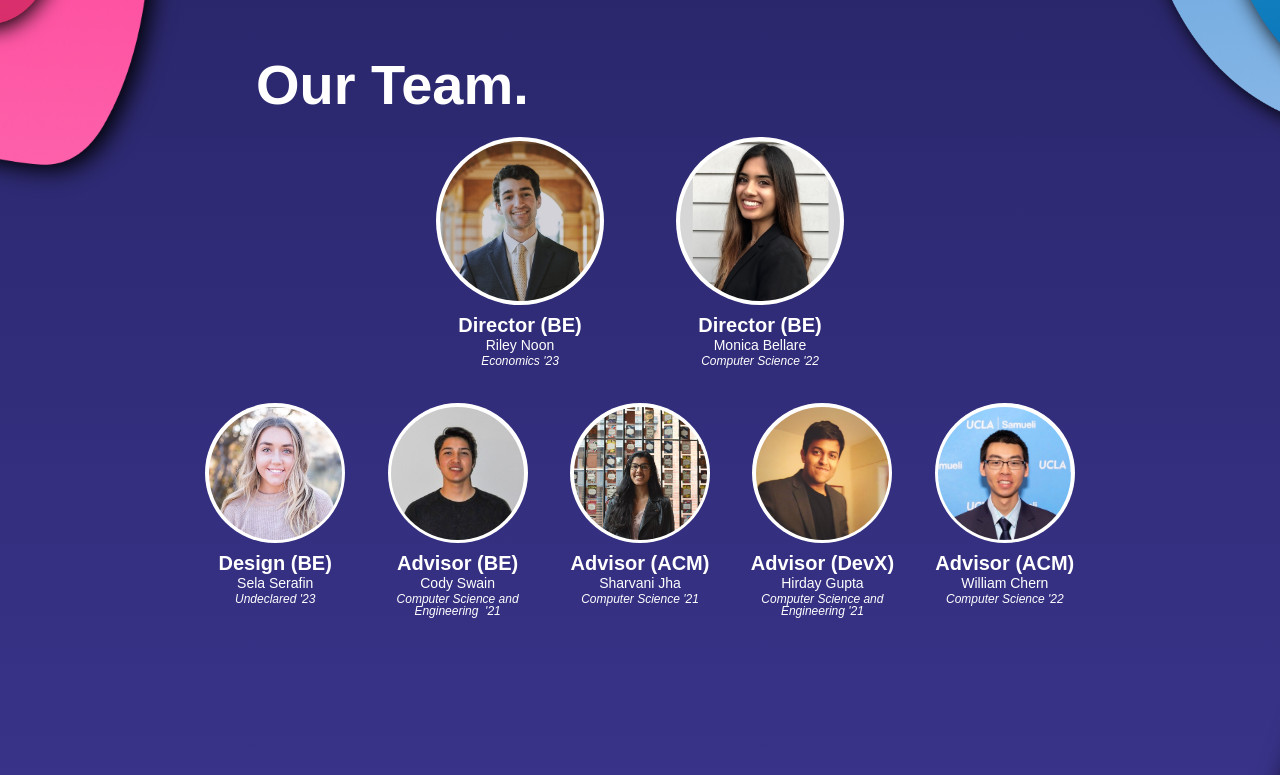
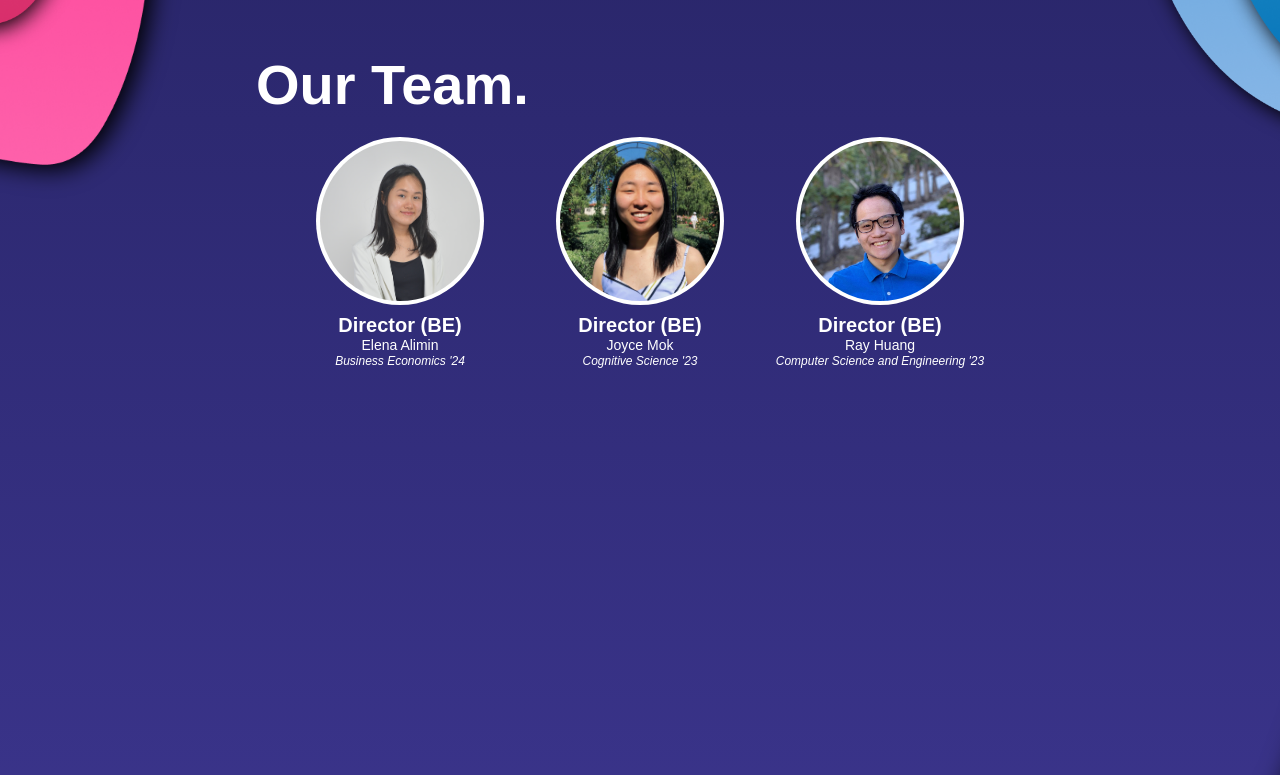
Before and after one commit to bruinlabs/bruinlabs.github.io, a plain HTML site: page index.html in a window 1280 px wide. Shown: the part 2040-2815 px from the top of the page. Drawn offline with nearby package versions, Linux system fonts and the light colour scheme; a script that the page names is missing.

Commit message:
change director pictures and profile

```diff
--- a/index.html
+++ b/index.html
@@ -35,10 +35,10 @@
         <h1 class="heading-2">Schedule.</h1>
         <div class="text-block-2">
           Weeks 1-2: Ideation Process <br>
-Weeks 3-4: Market &amp; Customer Research <br>
-Weeks 5-6: Minimum Viable Product Development <br>
-Weeks 7-8: Slide Building &amp; Demo Day <br>
-  </div>
+          Weeks 3-4: Market &amp; Customer Research <br>
+          Weeks 5-6: Minimum Viable Product Development <br>
+          Weeks 7-8: Slide Building &amp; Demo Day <br>
+        </div>
         <h1 class="heading-2">Our Team.</h1>
       </div>
     </div>
@@ -46,19 +46,25 @@ Weeks 7-8: Slide Building &amp; Demo Day <br>
       <div class="div-block-7">
         <div class="w-layout-grid grid">
           <div class="div-block-8">
-            <div class="div-block-10"><img src="images/riley_noon.jpeg" srcset="images/riley_noon-p-500.jpeg 500w, images/riley_noon.jpeg 800w" sizes="(max-width: 991px) 106.390625px, 159.59375px" alt="" class="image-38"></div>
+            <div class="div-block-10"><img src="images/elena.png" sizes="(max-width: 991px) 106.390625px, 159.59375px" alt="" class="image-38"></div>
             <h1 class="heading-10">Director (BE)</h1>
-            <div class="text-block-5">Riley Noon</div>
-            <div class="text-block-6">Economics &#x27;23</div>
+            <div class="text-block-5">Elena Alimin</div>
+            <div class="text-block-6">Business Economics &#x27;24</div>
           </div>
           <div class="div-block-8">
-            <div class="div-block-10"><img src="images/monica_bellare.jpeg" srcset="images/monica_bellare-p-500.jpeg 500w, images/monica_bellare.jpeg 800w" sizes="(max-width: 991px) 106.390625px, 159.59375px" alt="" class="image-41"></div>
+            <div class="div-block-10"><img src="images/joyce.jpg" sizes="(max-width: 991px) 106.390625px, 159.59375px" alt="" class="image-41"></div>
             <h1 class="heading-10">Director (BE)</h1>
-            <div class="text-block-5">Monica Bellare</div>
-            <div class="text-block-6">Computer Science &#x27;22</div>
+            <div class="text-block-5">Joyce Mok</div>
+            <div class="text-block-6">Cognitive Science &#x27;23</div>
+          </div>
+          <div class="div-block-8">
+            <div class="div-block-10"><img src="images/ray.jpeg" sizes="(max-width: 991px) 106.390625px, 159.59375px" alt="" class="image-41"></div>
+            <h1 class="heading-10">Director (BE)</h1>
+            <div class="text-block-5">Ray Huang</div>
+            <div class="text-block-6">Computer Science and Engineering &#x27;23</div>
           </div>
         </div>
-        <div class="w-layout-grid grid-smaller">
+        <!-- <div class="w-layout-grid grid-smaller">
           <div id="w-node-1d99088b0a0f-ca985cdc" class="profile-small">
             <div class="profile-photo-small"><img src="images/sela_serafin.jpg" alt="" class="image-42"></div>
             <h1 class="heading-10">Design (BE)</h1>
@@ -89,7 +95,7 @@ Weeks 7-8: Slide Building &amp; Demo Day <br>
             <div class="text-block-5">William Chern</div>
             <div class="text-block-6">Computer Science &#x27;22</div>
           </div>
-        </div>
+        </div> -->
       </div>
       <div class="div-block-6"><a href="http://www.bruinentrepreneurs.org" target="_blank" class="w-inline-block"><img src="images/be-logo.png" data-w-id="b374be07-46a2-0b73-7919-af74e9b52eae" style="-webkit-transform:translate3d(0, 0, 0) scale3d(1, 1, 1) rotateX(0) rotateY(-720DEG) rotateZ(0) skew(0, 0);-moz-transform:translate3d(0, 0, 0) scale3d(1, 1, 1) rotateX(0) rotateY(-720DEG) rotateZ(0) skew(0, 0);-ms-transform:translate3d(0, 0, 0) scale3d(1, 1, 1) rotateX(0) rotateY(-720DEG) rotateZ(0) skew(0, 0);transform:translate3d(0, 0, 0) scale3d(1, 1, 1) rotateX(0) rotateY(-720DEG) rotateZ(0) skew(0, 0);transform-style:preserve-3d" alt="" class="image-26"></a></div>
       <div id="apply" class="apply">
```
Also changed, not shown: images/elena.png (added), images/joyce.jpg (added), images/ray.jpeg (added).
